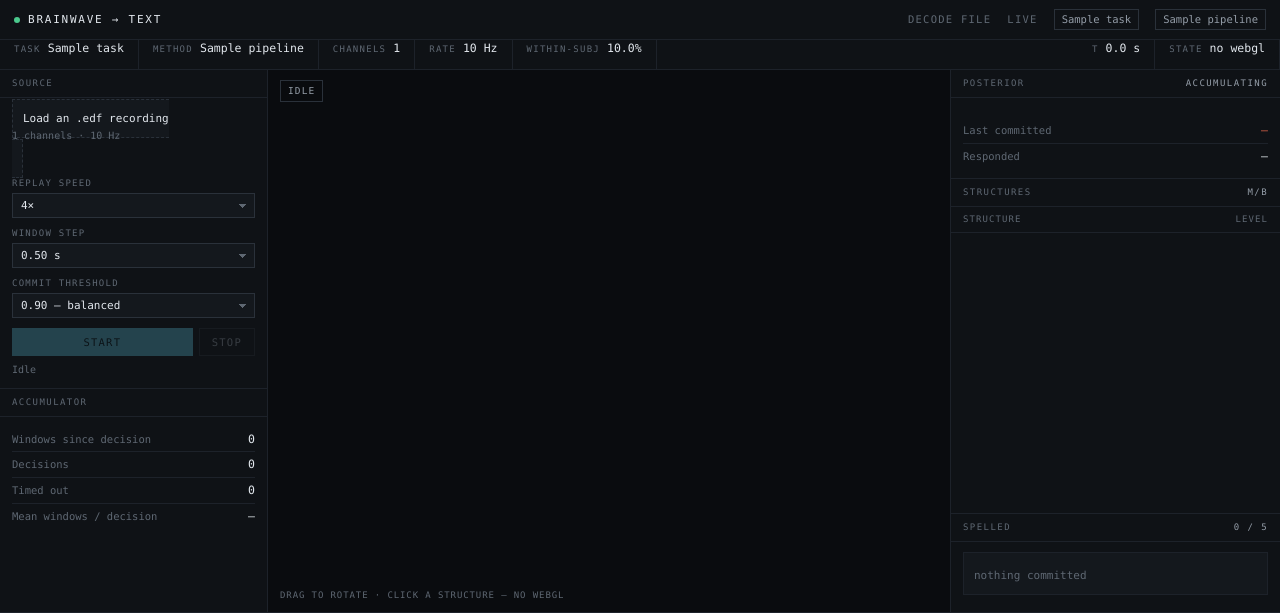
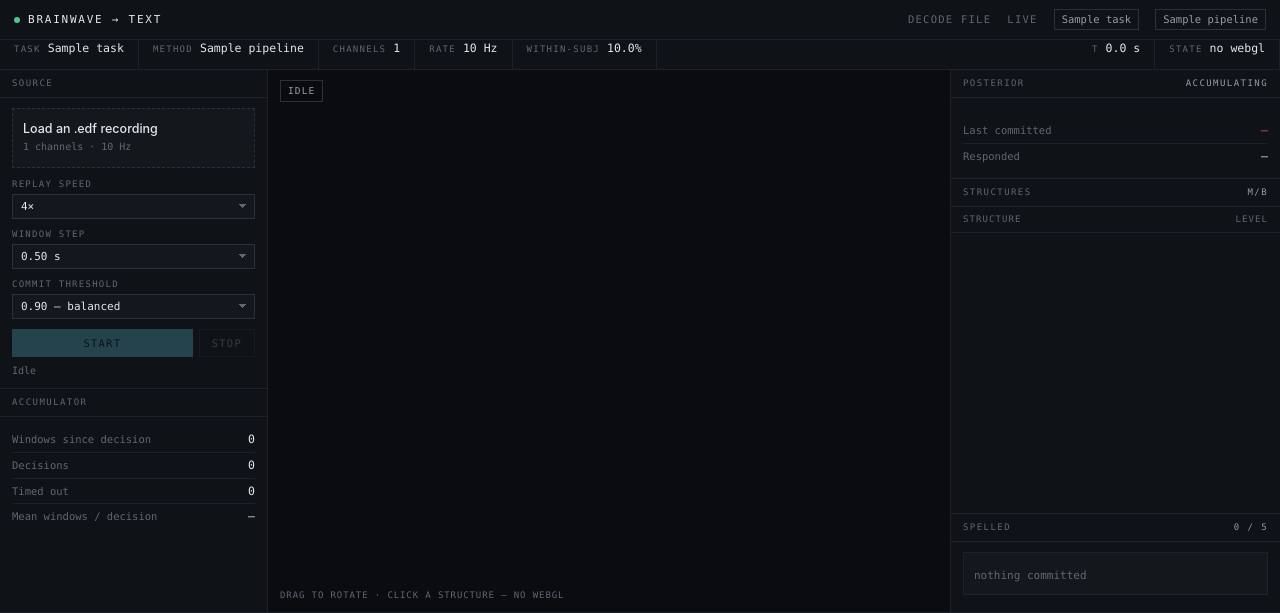
Before and after one commit to RashiShah08/brainwave-to-text, a Flask app: template templates/live.html in a window 1280 px wide. Shown: the top 613 px of the page. Run offline with Flask 3, Linux system fonts and the light colour scheme; the template is opened without the code that fills it: most values are stand-ins (such as "Sample title", 1, 10 or a date in 2020); lists and menus that the app fills with data are empty; parts of the project's set-up code (start-up, migrations or seed data) failed here and were passed over.

Commit message:
Share one gain across the trace block, and fix the source panel
Reported: the traces all look identical, so they must be hardcoded. Checked it
against the stream rather than arguing -- scratchpad/check_raw.py pulls the real
arrays and compares them. Nine distinct channels, zero identical pairs,
standard deviations from 42 to 64 uV, correlations 0.39 to 0.92, which is what
neighbouring electrodes on one head actually look like.

So the data was right and the drawing was wrong. Each lane was normalised to
its own running peak, which is precisely what erases a 1.5x amplitude
difference between FC5 and CP6 and makes nine channels look like one repeated
nine times. There is now a single follower across the whole block, the way an
EEG viewer has one uV/div setting, and the gain is stated in the panel header:
a trace without one is not a measurement.

The source control was a <label>, which is inline by default, so its dashed
border wrapped each line box rather than forming one and cut through the text.
It is a block now, with the loaded filename ruled off below the prompt instead
of running into it.

The acquisition strip also overflowed in a portrait window. It now drops its
least load-bearing readings first; task, elapsed time and state always stay.

Overflow audit clean at 1920, 1600, 1440, 1280, 1120 and 820x1180.

Co-Authored-By: Claude Opus 5 (1M context) <noreply@anthropic.com>
Claude-Session: https://claude.ai/code/session_01CEaUq93g3CPg2dxu31nrSj

```diff
--- a/static/app.css
+++ b/static/app.css
@@ -273,14 +273,28 @@ select, .drop {
 }
 select:focus { outline: 1px solid var(--accent); outline-offset: -1px; }
 
+/* A <label> is inline by default, so its border wraps each line box instead of
+   forming one. Without this the dashed frame cuts straight through the text. */
 .drop {
-  background-image: none; padding: 12px 10px; cursor: pointer;
-  border-style: dashed; text-align: left; line-height: 1.5;
+  display: block;
+  background-image: none; padding: 11px 10px 12px; cursor: pointer;
+  border-style: dashed; text-align: left; line-height: 1.45;
+  font-family: var(--sans); font-size: 12px; color: var(--fg-2);
+  transition: border-color .12s, background .12s;
 }
-.drop:hover, .drop.hot { border-color: var(--accent); color: var(--fg); }
-.drop b { color: var(--fg); font-weight: 500; }
-.drop em { display: block; font-style: normal; color: var(--fg-3); font-size: 10px; }
-.drop .file { display: block; margin-top: 5px; color: var(--accent); word-break: break-all; }
+.drop:hover, .drop.hot { border-color: var(--accent); background: var(--panel-2); }
+.drop b { display: block; color: var(--fg); font-weight: 500; font-size: 12.5px; }
+.drop em {
+  display: block; font-style: normal; color: var(--fg-3);
+  font-family: var(--mono); font-size: 10px; margin-top: 2px;
+}
+.drop .file {
+  display: block; margin-top: 7px; padding-top: 6px;
+  border-top: 1px solid var(--line);
+  font-family: var(--mono); font-size: 10.5px; color: var(--accent);
+  word-break: break-all;
+}
+.drop .file:empty { display: none; }
 input[type="file"] { display: none; }
 
 .btns { display: grid; grid-template-columns: 1fr auto; gap: 6px; }
@@ -424,6 +438,14 @@ body.doc .mono { font-family: var(--mono); }
 @media (max-width: 1240px) {
   .rig { grid-template-columns: 240px minmax(0, 1fr) 290px; }
 }
+/* The acquisition strip drops its least load-bearing readings before it will
+   push anything off the window. Task, elapsed time and state always stay. */
+@media (max-width: 1080px) {
+  .strip-item[data-rank="2"] { display: none; }
+}
+@media (max-width: 900px) {
+  .strip-item[data-rank="1"] { display: none; }
+}
 @media (prefers-reduced-motion: reduce) {
   *, *::before { animation: none !important; transition: none !important; }
 }
--- a/templates/live.html
+++ b/templates/live.html
@@ -9,10 +9,10 @@
   <!-- Acquisition metadata, the way a recorder states its own settings. -->
   <div class="strip">
     <div class="strip-item"><span class="strip-key">Task</span><span class="strip-val">{{ model.task }}</span></div>
-    <div class="strip-item"><span class="strip-key">Method</span><span class="strip-val">{{ model.pipeline }}</span></div>
-    <div class="strip-item"><span class="strip-key">Channels</span><span class="strip-val">{{ model.n_channels }}</span></div>
-    <div class="strip-item"><span class="strip-key">Rate</span><span class="strip-val">{{ '%g' % model.sfreq }} Hz</span></div>
-    <div class="strip-item"><span class="strip-key">Within-subj</span><span class="strip-val">
+    <div class="strip-item" data-rank="1"><span class="strip-key">Method</span><span class="strip-val">{{ model.pipeline }}</span></div>
+    <div class="strip-item" data-rank="2"><span class="strip-key">Channels</span><span class="strip-val">{{ model.n_channels }}</span></div>
+    <div class="strip-item" data-rank="2"><span class="strip-key">Rate</span><span class="strip-val">{{ '%g' % model.sfreq }} Hz</span></div>
+    <div class="strip-item" data-rank="1"><span class="strip-key">Within-subj</span><span class="strip-val">
       {% if performance and performance.within_subject_accuracy is not none %}
         {{ '%.1f' % (performance.within_subject_accuracy * 100) }}%
       {% else %}&mdash;{% endif %}</span></div>
@@ -215,17 +215,19 @@ const scope = (() => {
   let filled = 0;
   let keep = 960;
   let sfreq = 160;
-  let scale = [];                     // per-channel µV at full deflection
+  // One gain for every channel, as an EEG viewer has a single µV/div setting.
+  // Scaling each lane to its own peak instead makes every trace fill its lane
+  // identically, which hides the real amplitude differences between sites and
+  // is why nine distinct channels can look like one repeated nine times.
+  let gain = 60;
 
   function init(trace) {
     names = trace.channels;
     sfreq = trace.sfreq || 160;
     keep = Math.max(64, Math.round(sfreq * SECONDS));
     ring = names.map(() => new Float32Array(keep));
-    scale = names.map(() => 40);
+    gain = 60;
     head = 0; filled = 0;
-    document.getElementById('scope-note').textContent =
-      names.length + ' ch · ' + sfreq.toFixed(0) + ' Hz · ' + SECONDS + ' s';
     resize();
   }
 
@@ -233,19 +235,20 @@ const scope = (() => {
   function push(block) {
     if (!ring.length || !block) return;
     const n = block[0].length;
+    let peak = 0;
     for (let r = 0; r < ring.length && r < block.length; r++) {
       const row = block[r];
       const buf = ring[r];
-      let peak = 0;
       for (let k = 0; k < n; k++) {
         buf[(head + k) % keep] = row[k];
         const a = Math.abs(row[k]);
         if (a > peak) peak = a;
       }
-      // Track the deflection slowly, so the gain does not jump about between
-      // steps the way a per-block normalisation would.
-      scale[r] = Math.max(8, scale[r] * 0.92 + peak * 1.25 * 0.08);
     }
+    // One follower over every channel, moved slowly: per-block normalisation
+    // would make the whole block jump on each step, which is what turns real
+    // signal into something that looks synthetic.
+    gain = Math.max(20, gain * 0.94 + peak * 1.15 * 0.06);
     head = (head + n) % keep;
     filled = Math.min(keep, filled + n);
     draw();
@@ -297,7 +300,7 @@ const scope = (() => {
       const span = w - gutter;
       const mid = y0 + band / 2;
       const amp = (band - 6) / 2;
-      const gain = amp / scale[r];
+      const px = amp / gain;              // pixels per microvolt, shared
       // One vertical pixel column per sample would be wasteful and illegible;
       // step so the sweep is drawn at roughly screen resolution.
       const stride = Math.max(1, Math.floor(keep / Math.max(1, span)));
@@ -306,17 +309,23 @@ const scope = (() => {
         // history leftward, so the newest sample must not drift.
         const idx = (head - filled + k + keep * 2) % keep;
         const x = gutter + span - (span * (filled - 1 - k)) / Math.max(1, keep - 1);
-        const y = Math.max(y0 + 2, Math.min(y0 + band - 2, mid - buf[idx] * gain));
+        const y = Math.max(y0 + 2, Math.min(y0 + band - 2, mid - buf[idx] * px));
         if (k === 0) ctx.moveTo(x, y); else ctx.lineTo(x, y);
       }
       ctx.stroke();
     }
 
     ctx.strokeStyle = line;
+    ctx.lineWidth = 1;
     ctx.beginPath();
     ctx.moveTo(gutter + 0.5, 0);
     ctx.lineTo(gutter + 0.5, h);
     ctx.stroke();
+
+    // State the gain, since a trace without one is not a measurement.
+    document.getElementById('scope-note').textContent =
+      names.length + ' ch · ' + sfreq.toFixed(0) + ' Hz · '
+      + SECONDS + ' s · ±' + gain.toFixed(0) + ' µV';
   }
 
   addEventListener('resize', resize, { passive: true });
```
